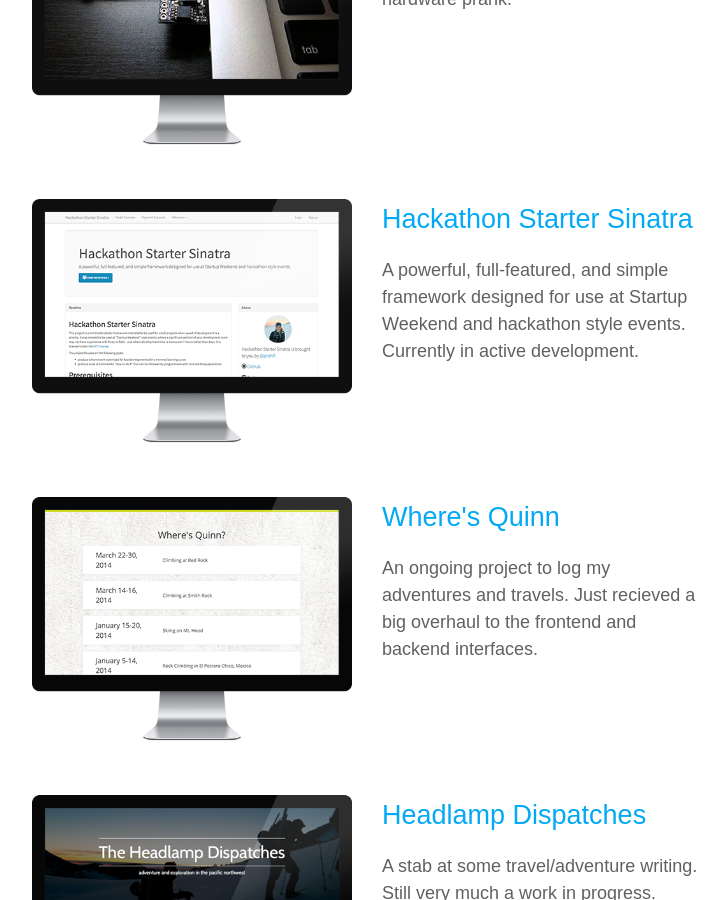
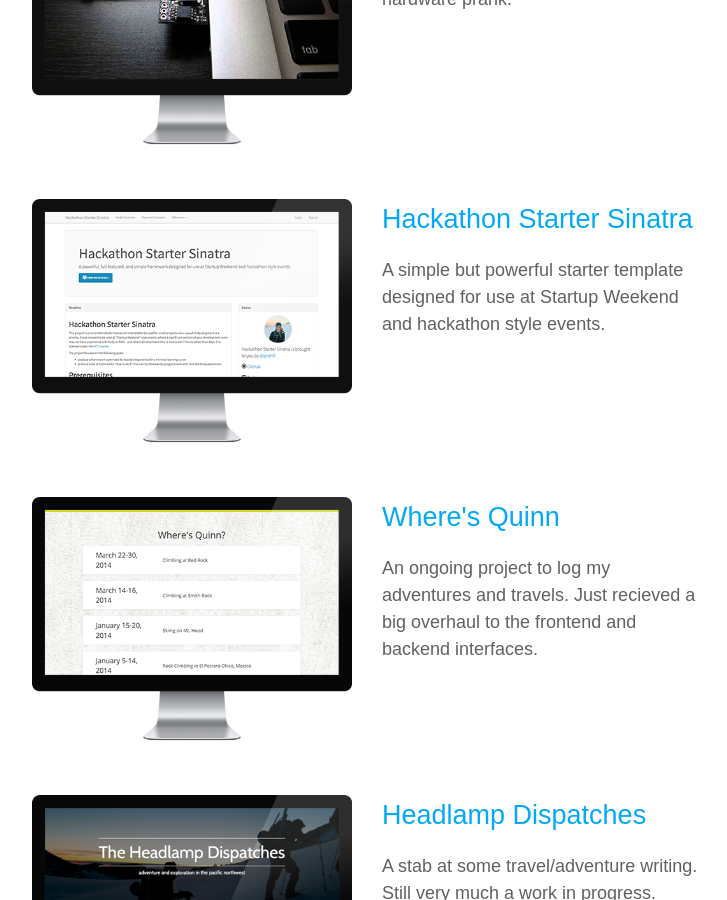
Before and after one commit to qrohlf/qrohlf.github.io, a Jekyll site: the page built from projects.html, in a window 1280 px wide and 900 px high, scrolled down 1652 px. Shown: the whole window, without its empty margins (273-1000 px from the left). Built offline with Jekyll 4.4.1, drawn with Linux system fonts in a browser that asks for light colours; Markdown is read by kramdown in place of the engine named in the settings; a script that is not in the unit is left out.

Commit message:
more project updates

```diff
--- a/projects.html
+++ b/projects.html
@@ -57,7 +57,7 @@ layout: page
     <a href="http://hackathon-starter-sinatra.qrohlf.com"><img src="/images/projects/hackathon-starter-sinatra.png" alt="Hackathon Starter Sinatra Screenshot"/></a>
   </div>
   <div class="project-description"><a href="http://hackathon-starter-sinatra.qrohlf.com"><h2>Hackathon Starter Sinatra</h2></a>
-    <p>A powerful, full-featured, and simple framework designed for use at Startup Weekend and hackathon style events. Currently in active development.</p>
+    <p>A simple but powerful starter template designed for use at Startup Weekend and hackathon style events.</p>
   </div>
 </article>
 
```
